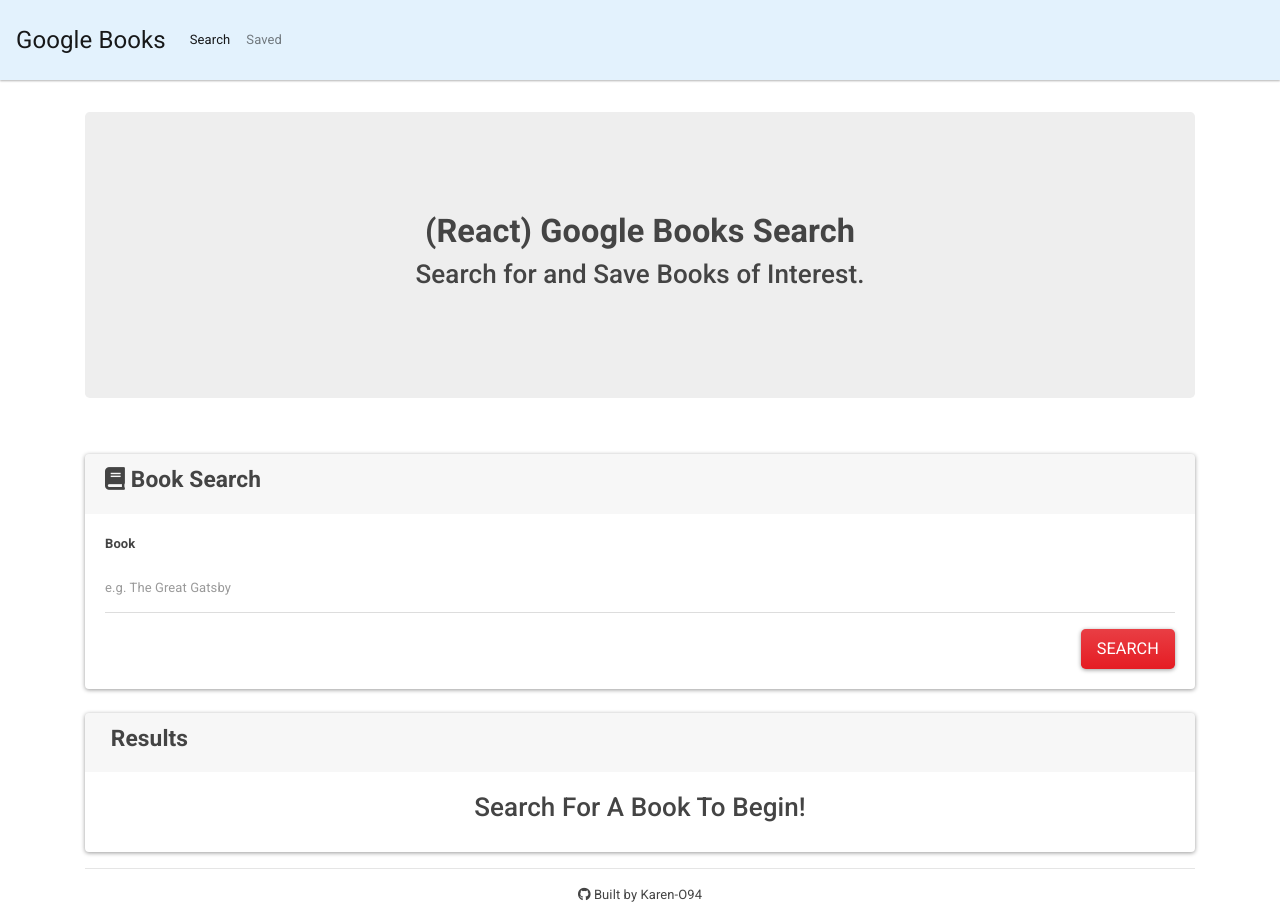
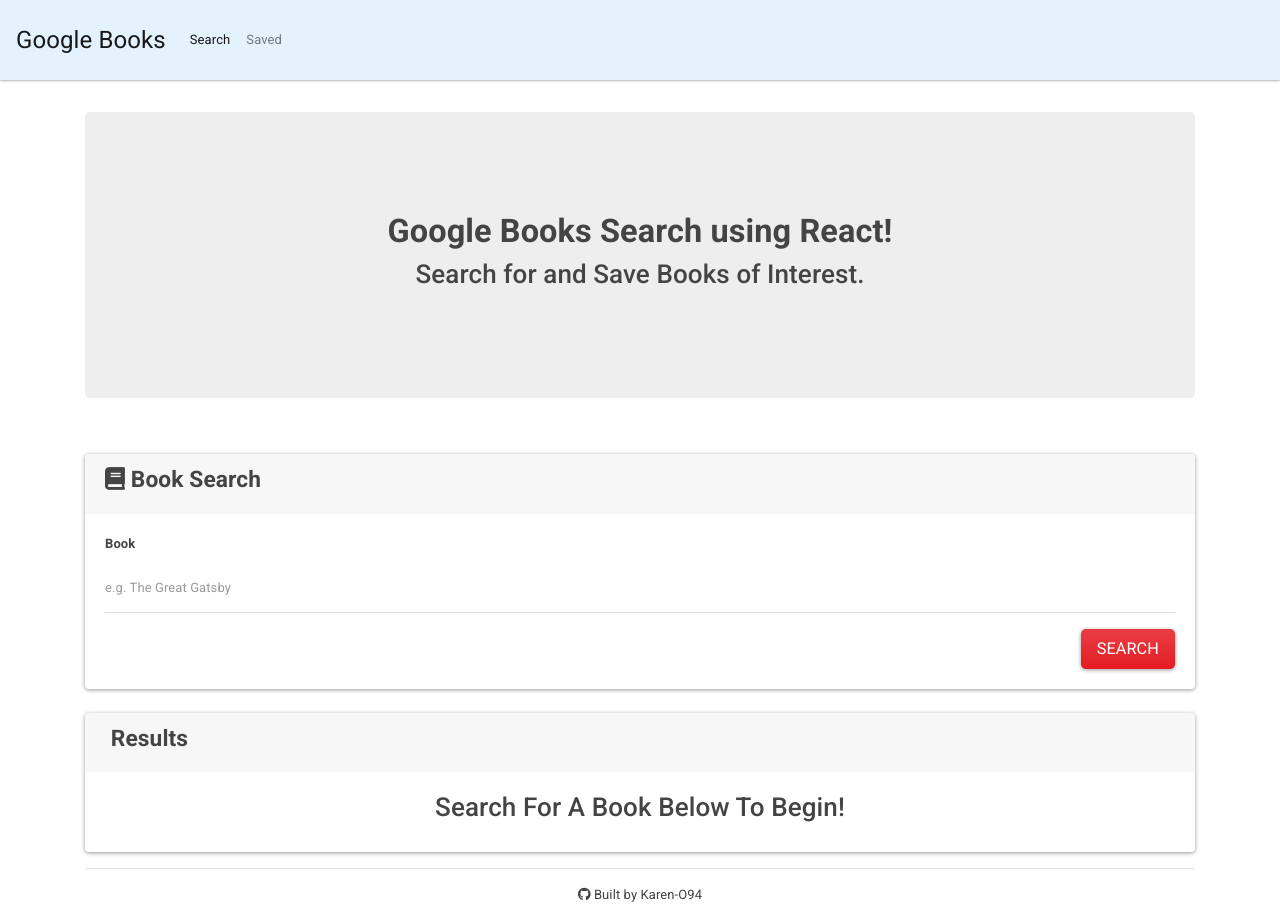
Before and after one commit to Karen-O94/Google-Books-Search, a React (Create React App) app in the folder client/: page / in a window 1280 px wide. Built offline with nearby package versions, Linux system fonts and the light colour scheme; some icons are missing.

Commit message:
amending h tags in home page

```diff
--- a/client/src/pages/Home.js
+++ b/client/src/pages/Home.js
@@ -12,7 +12,7 @@
   state = {
     books: [],
     q: "",
-    message: "Search For A Book To Begin!"
+    message: "Search For A Book Below To Begin!"
   };
 
   handleInputChange = event => {
@@ -63,7 +63,7 @@
           <Col size="md-12">
             <Jumbotron>
               <h1 className="text-center">
-                <strong>(React) Google Books Search</strong>
+                <strong>Google Books Search using React!</strong>
               </h1>
               <h2 className="text-center">Search for and Save Books of Interest.</h2>
             </Jumbotron>
```
